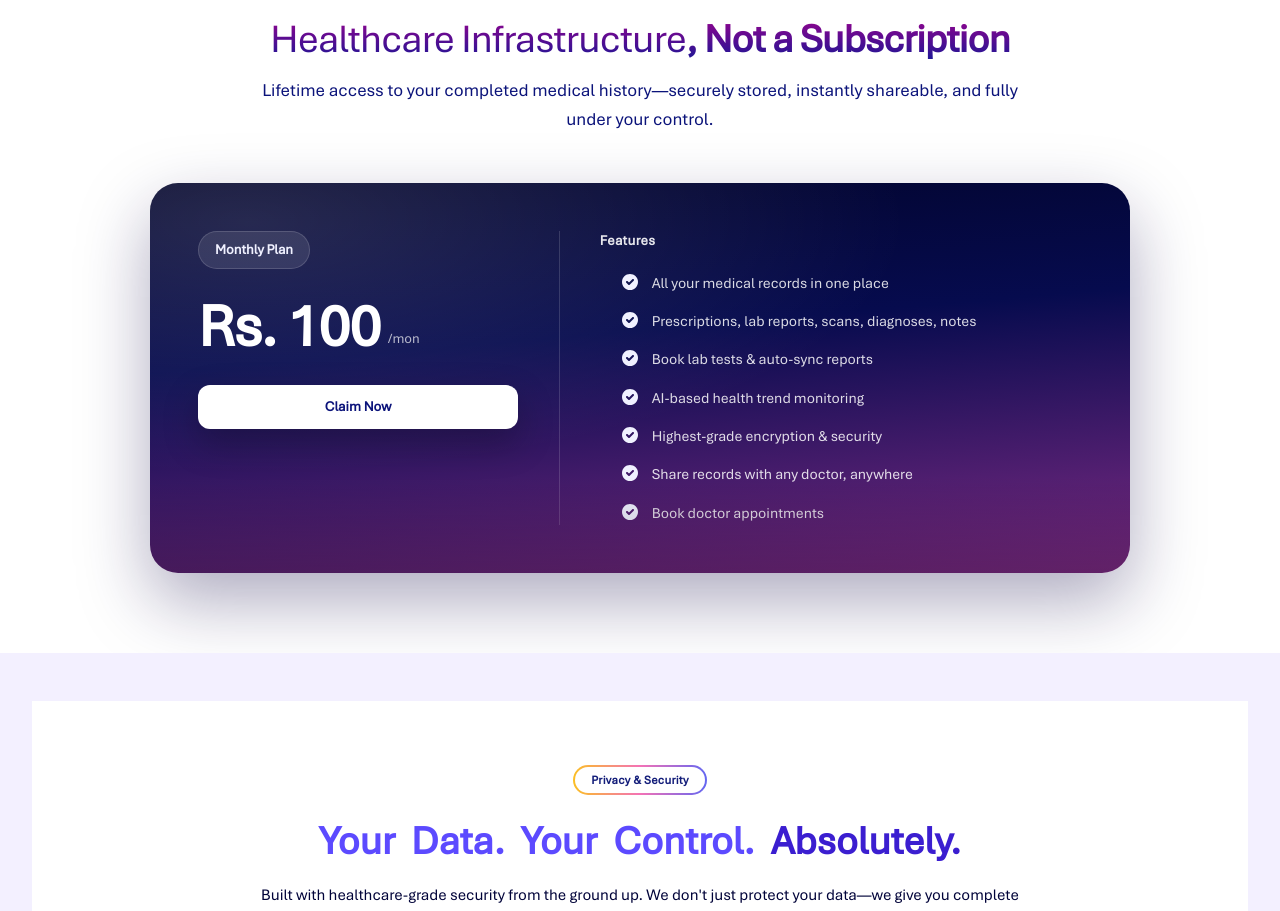
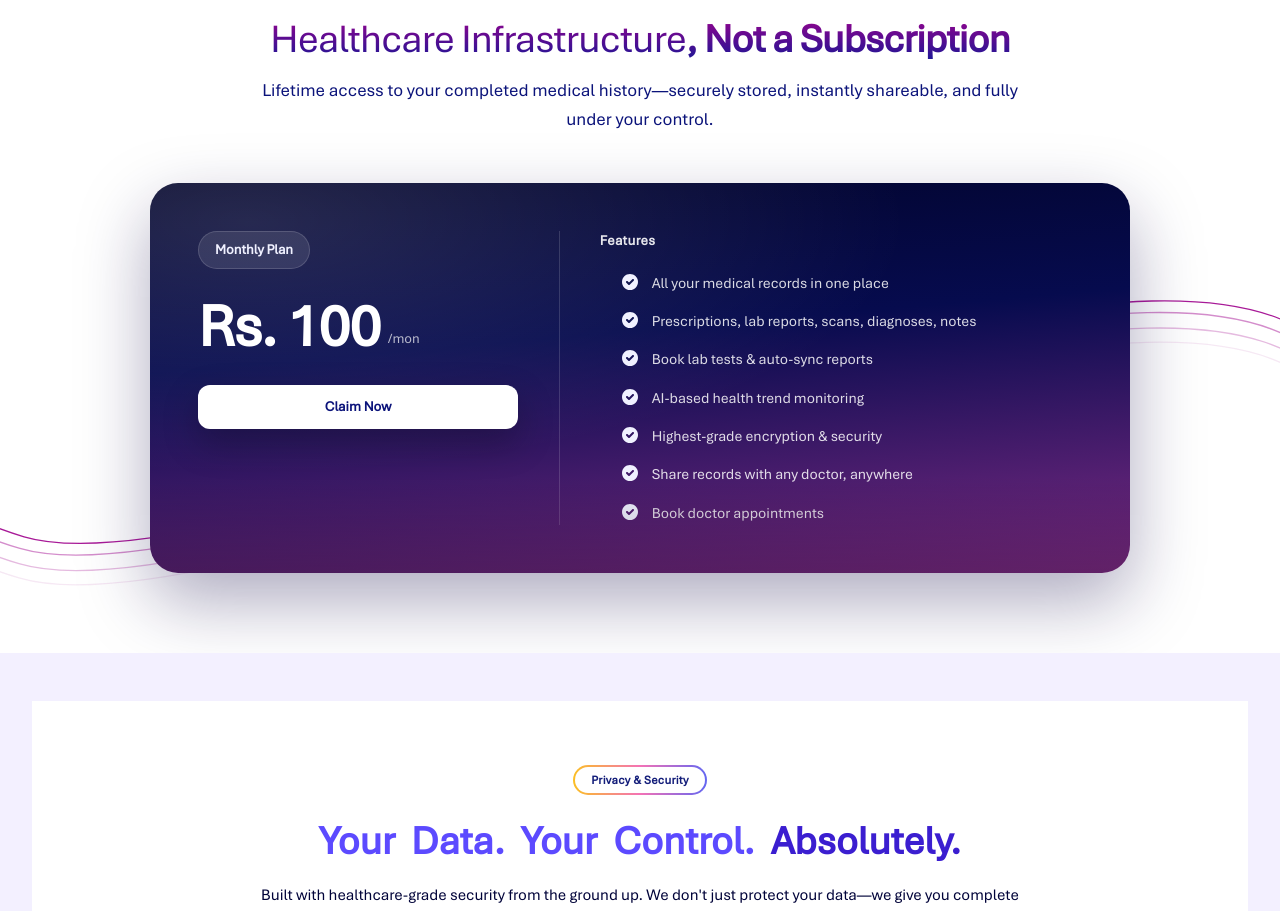
Before and after one commit to AmanDwivedi9335/clinic-portpolio, a Next.js app: page / in a window 1280 px wide. Shown: the part 4740-5651 px from the top of the page. Built offline with nearby package versions, Linux system fonts and the light colour scheme.

Commit message:
Adjust subscription SVG waves to render below card

```diff
--- a/src/components/Home/Subscription.js
+++ b/src/components/Home/Subscription.js
@@ -67,13 +67,27 @@ const Subscription = () => {
         {/* Card */}
         <div className="mt-10 flex justify-center md:mt-12">
           <div className="relative w-full max-w-[980px]">
+            <svg
+              className="pointer-events-none absolute bottom-[-130px] left-1/2 z-0 w-[190%] max-w-none -translate-x-1/2 opacity-90"
+              viewBox="0 0 1440 444"
+              fill="none"
+              xmlns="http://www.w3.org/2000/svg"
+              aria-hidden="true"
+              preserveAspectRatio="none"
+            >
+              <path d="M-287 1.97016C-287 1.97016 195.165 -16.286 195.165 75.8671C195.165 168.02 81.1438 267.128 243.685 315.378C406.226 363.629 1021.21 62.3913 1218.93 148.459C1416.65 234.527 1057 335.809 1322.64 400.142C1588.29 464.475 1860 234.527 1860 234.527" stroke="#9F028D" />
+              <path d="M-290 10.9702C-290 10.9702 191.941 -7.28597 191.941 84.8671C191.941 177.02 77.9723 276.128 240.438 324.378C402.903 372.629 1017.61 71.3913 1215.23 157.459C1412.86 243.527 1053.37 344.809 1318.89 409.142C1584.42 473.475 1856 243.527 1856 243.527" stroke="#9F028D" strokeOpacity="0.5" />
+              <path d="M-290 22.9702C-290 22.9702 191.941 4.71403 191.941 96.8671C191.941 189.02 77.9723 288.128 240.438 336.378C402.903 384.629 1017.61 83.3913 1215.23 169.459C1412.86 255.527 1053.37 356.809 1318.89 421.142C1584.42 485.475 1856 255.527 1856 255.527" stroke="#9F028D" strokeOpacity="0.3" />
+              <path d="M-290 33.9702C-290 33.9702 191.941 15.714 191.941 107.867C191.941 200.02 77.9723 299.128 240.438 347.378C402.903 395.629 1017.61 94.3913 1215.23 180.459C1412.86 266.527 1053.37 367.809 1318.89 432.142C1584.42 496.475 1856 266.527 1856 266.527" stroke="#9F028D" strokeOpacity="0.1" />
+            </svg>
+
             {/* glow */}
             <div className="pointer-events-none absolute -inset-6 rounded-[36px] [background: linear-gradient(138.58deg, #02042B 0%, #060B4E 40%, #7D2A84 100%);
 ] blur-2xl" />
 
             <div
               className="
-                relative overflow-hidden rounded-[28px]
+                relative z-10 overflow-hidden rounded-[28px]
                 bg-[linear-gradient(175deg,#02042B_0%,#060B4E_40%,#7D2A84_100%)]
                 shadow-[0_28px_70px_rgba(24,14,74,0.35)]
               "
```
